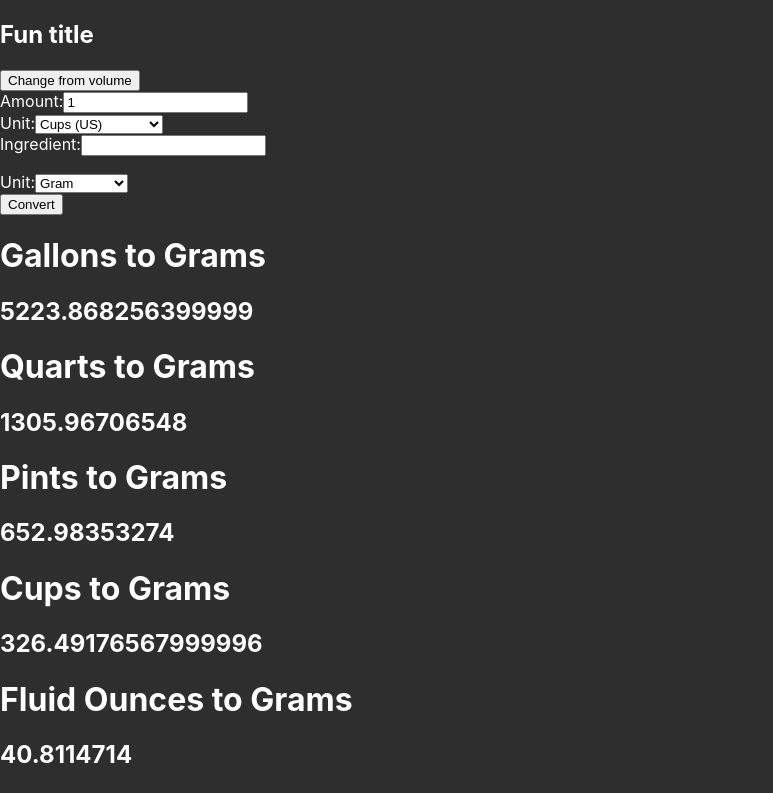
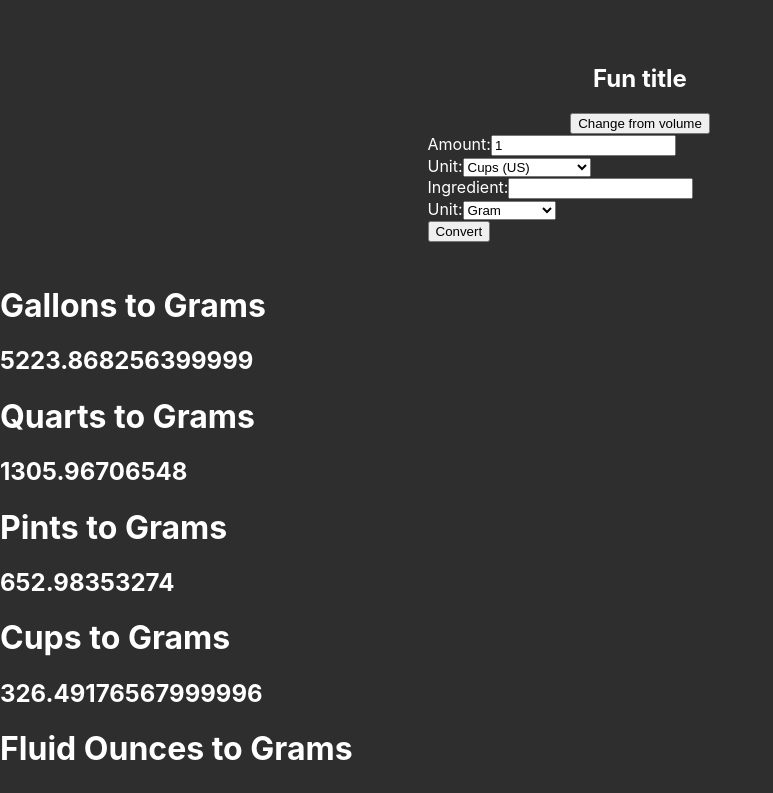
Before and after one commit to BenBasic/Fun-Cooking-Converter, a React (Create React App) app: page / in a window 1280 px wide. Shown: the top 793 px of the page, without its empty margins (0-773 px from the left). Built offline with nearby package versions, Linux system fonts and the light colour scheme.

Commit message:
Made dropdown list for ingredient search not move other divs, also fixed bug where list item would quickly flash if extra characters were typed after a matching ingredient item was selected. Form is now centered but needs a lot of work to make it look nice, working on that now

```diff
--- a/src/components/Converter.js
+++ b/src/components/Converter.js
@@ -352,15 +352,20 @@ export default function Converter() {
         console.log(calcState);
     }
 
+    console.log("CHECKING FOR CLASS REF")
+    console.log(ingredientSearch)
+
 
     return (
         <>
             <div className={`convertContainer`}>
 
-                <section className="contactContainer mt-md-5 mt-3">
-                    <h1 className='text-center formTitle'>Fun title</h1>
+                <section className="formContainer">
+                    <h1 className='formTitle'>Fun title</h1>
 
-                    <button onClick={ unitState === "volume" ?
+                    <button
+                    className="switchButton"
+                    onClick={ unitState === "volume" ?
                     () => {
                         setUnitState("weight");
                         changeMode();
@@ -414,9 +419,14 @@ export default function Converter() {
                                     setCalcState({ ...calcState, ingredient: e.target.value })
                                 }
                             />
-                            <ul>
+                            <ul className={ ingredientSearch.length === 0 ? "ingredientDropdown hiddenElement" :
+                            ingredient === ingredientSearch[0][0] || ingredient.length > ingredientSearch[0][0].length ?
+                            "ingredientDropdown hiddenElement" :
+                            "ingredientDropdown"}
+                            >
                                 {ingredientSearch.map(item => (
                                 <li
+                                className="ingredientItem"
                                 onClick={ () => {setCalcState({ ...calcState, ingredient: item[0] })}}
                                 >
                                     {item[0]}
--- a/src/index.css
+++ b/src/index.css
@@ -13,3 +13,41 @@ code {
   font-family: source-code-pro, Menlo, Monaco, Consolas, 'Courier New',
     monospace;
 }
+
+.formContainer {
+	margin: 2rem auto;
+	display: flex;
+	flex-direction: column;
+	width: 100%;
+	max-width: 425px;
+	border-radius: 10px;
+	padding: .75rem;
+}
+
+.formTitle {
+  text-align: center;
+}
+
+.switchButton {
+  max-width: 50%;
+  margin-left: auto;
+  margin-right: auto;
+}
+
+.ingredientDropdown {
+  position: absolute;
+  list-style: none;
+  margin-top: 0rem;
+  margin-bottom: 0rem;
+  padding: 0.4rem 1rem 0.4rem 1rem;
+  border-radius: 1rem;
+  background-color: red;
+}
+
+.hiddenElement {
+  display: none;
+}
+
+.ingredientItem {
+
+}
```
